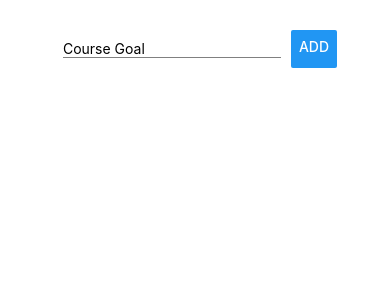
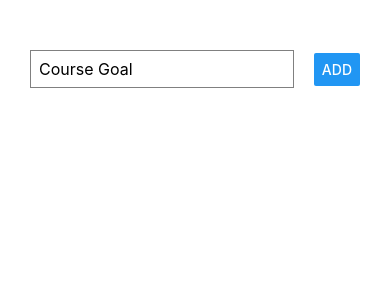
Before and after one commit to hoshimotao/rn-complete-guide, a React Native app: screen / in a window 390 px wide. Shown: the top 300 px of the page. Built offline with nearby package versions, Linux system fonts and the light colour scheme.

Commit message:
lean out styles with StyleSheet create

```diff
--- a/App.js
+++ b/App.js
@@ -3,23 +3,34 @@
 
 export default function App() {
   return (
-    <View style={{ padding:30 }}>
-     <View style={{flexDirection: 'row', justifyContent: 'center'}}>
-       <TextInput placeholder="Course Goal" style={{borderColor: 'gray', borderBottomWidth: 1, margin:10 }}/>
-       <Button  title="ADD"/>
-         </View>
 
 
-      <View>
-        </View>
-        </View>
-
-
+    <View style={styles.screen}>
+      <View style={styles.inputContainer}>
+       <TextInput placeholder="Course Goal" style={styles.input}/>
+       <Button  title="ADD"/>
+      </View>
+    </View>
 
 
   );
 }
 
 const styles = StyleSheet.create({
-
+  screen: {
+    padding: 30
+  },
+  inputContainer: {
+    marginTop: 20,
+    flexDirection: 'row',
+    justifyContent: 'space-between',
+    alignItems: 'center'
+  },
+  input: {
+    width: '80%',
+    borderColor: 'gray',
+    borderWidth: 1,
+    padding:8,
+    fontSize: 16
+  }
 });
```
